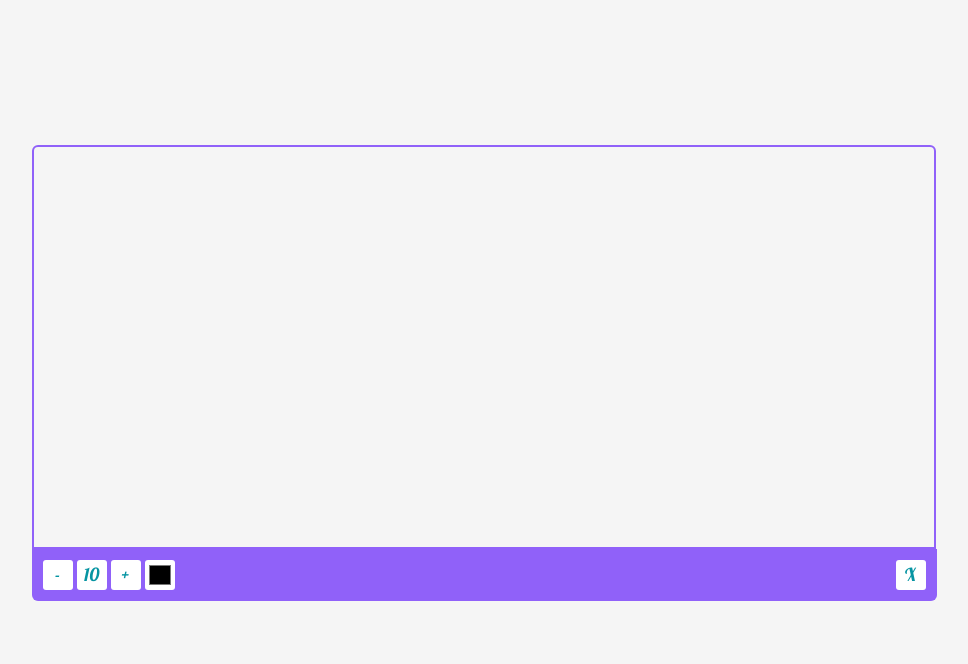
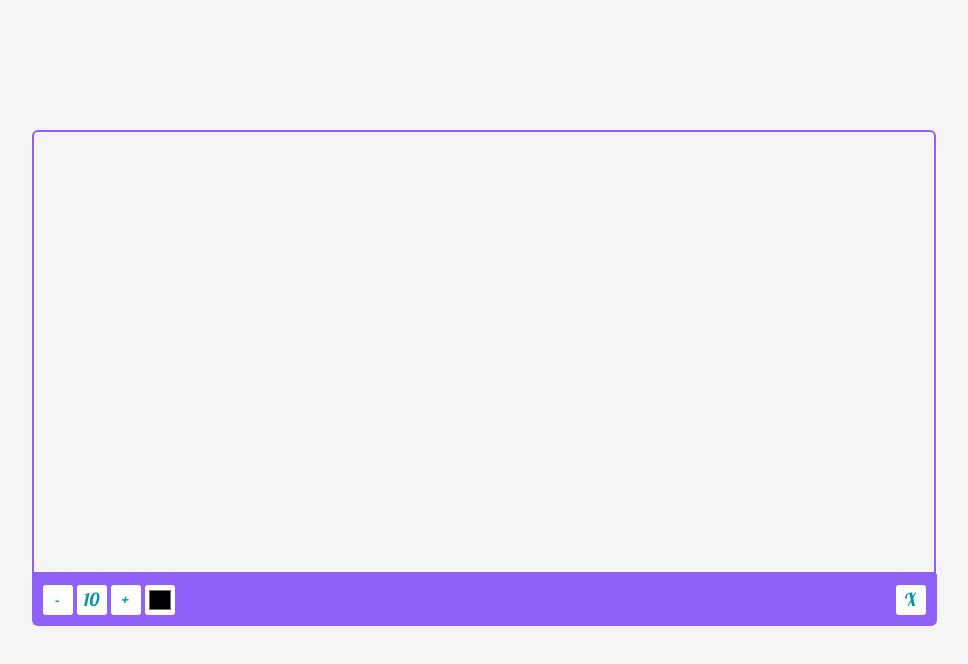
Before and after one commit to Mayadev3/canvas-project, a plain HTML site: page index.html in a window 1280 px wide. Shown: the part 90-754 px from the top of the page, without its empty margins (156-1124 px from the left). Drawn offline with Linux system fonts and the light colour scheme.

Commit message:
changed the height of the canvas

```diff
--- a/index.html
+++ b/index.html
@@ -27,7 +27,7 @@
       ></iframe>
     </div>
     <div class="container">
-      <canvas id="canvas" width="900" height="400"></canvas>
+      <canvas id="canvas" width="900" height="440"></canvas>
       <div class="toolbox">
         <button id="decrease">-</button>
         <span id="size">10</span>
--- a/style.css
+++ b/style.css
@@ -27,7 +27,7 @@ h1 {
 }
 canvas {
   border: 2px solid #9061f9;
-  margin-top: -70px;
+  margin-top: -60px;
   border-top-left-radius: 6px;
   border-top-right-radius: 6px;
 }
```
